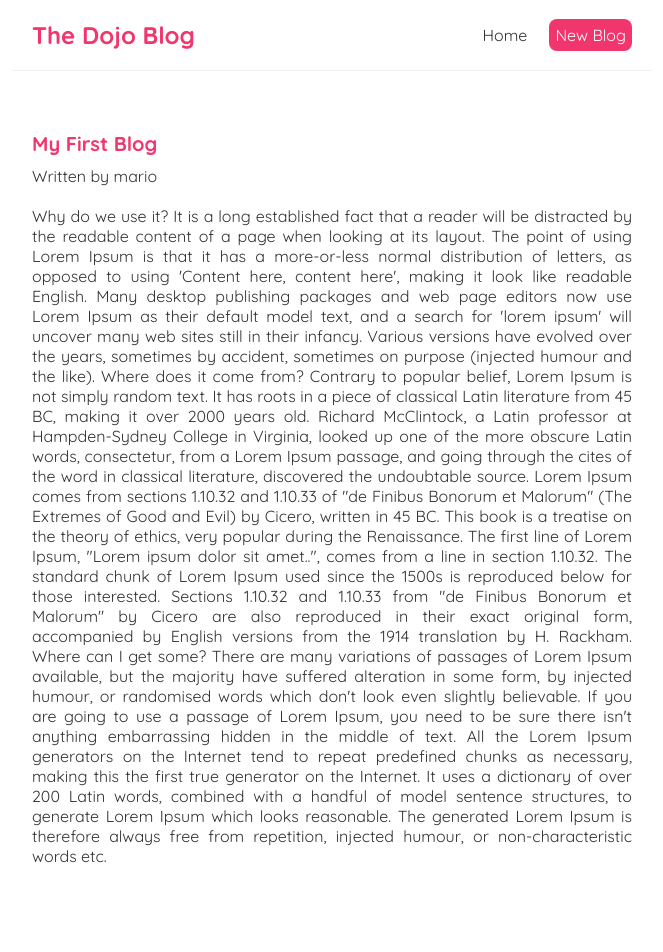
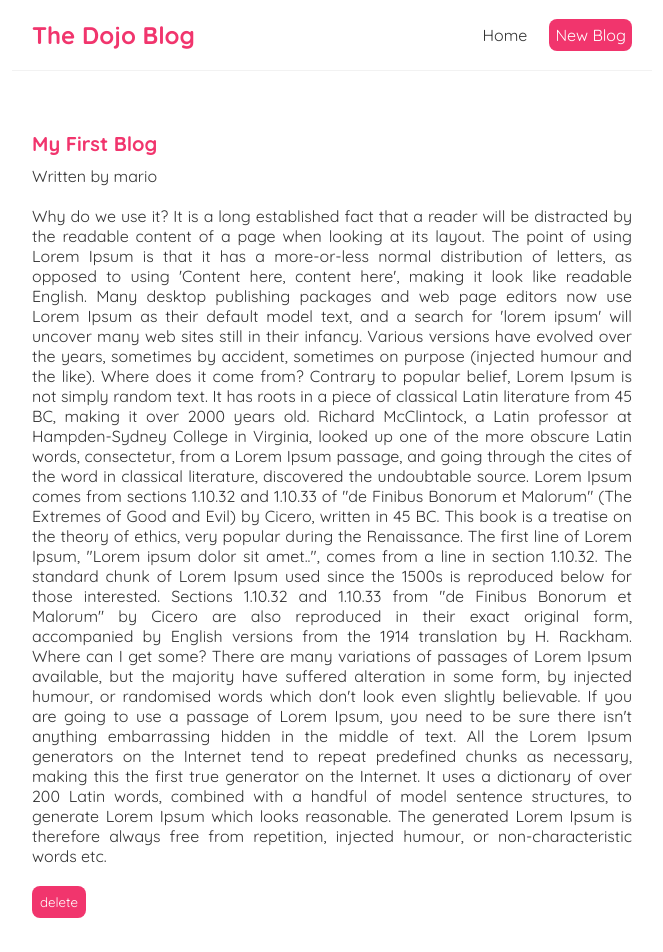
Before and after one commit to GabrielNogueiraBR/full-react-tutorial, a React (Create React App) app: page /blogs/1 in a window 1280 px wide. Shown: the top 952 px of the page, without its empty margins (308-971 px from the left). Built offline with nearby package versions, Linux system fonts and the light colour scheme; data requests are answered from the project's data file.

Commit message:
Deleting blogs methods

```diff
--- a/src/BlogDetails.js
+++ b/src/BlogDetails.js
@@ -1,10 +1,19 @@
-import { useParams } from "react-router";
+import { useHistory, useParams } from "react-router";
 import useFetch from "./useFetch";
 
 const BlogDetails = () => {
 
     const { id } = useParams();
     const { data: blog, error, isPending } = useFetch('http://localhost:8000/blogs/'+ id);
+    const history = useHistory();
+
+    const handleClick = () => {
+        fetch('http://localhost:8000/blogs/'+ id,{
+            method: 'DELETE'
+        })
+            .then(()=>history.push('/'))
+            .catch((err)=>console.log(err.message));
+    }
 
     return (
         <div className="blog-details">
@@ -15,6 +24,7 @@ const BlogDetails = () => {
                     <h2>{blog.title}</h2>
                     <p>Written by {blog.author}</p>
                     <div>{blog.body}</div>
+                    <button onClick={handleClick}>delete</button>
                 </article>
             )}
         </div>
--- a/src/index.css
+++ b/src/index.css
@@ -62,6 +62,14 @@
   margin: 20px 0;
   text-align: justify;
 }
+.blog-details button{
+  background: #f1356d;
+  color: #fff;
+  border: 0;
+  padding: 8px;
+  border-radius: 8px;
+  cursor: pointer;
+}
 
 /* create new blog form */
 .create {
```
